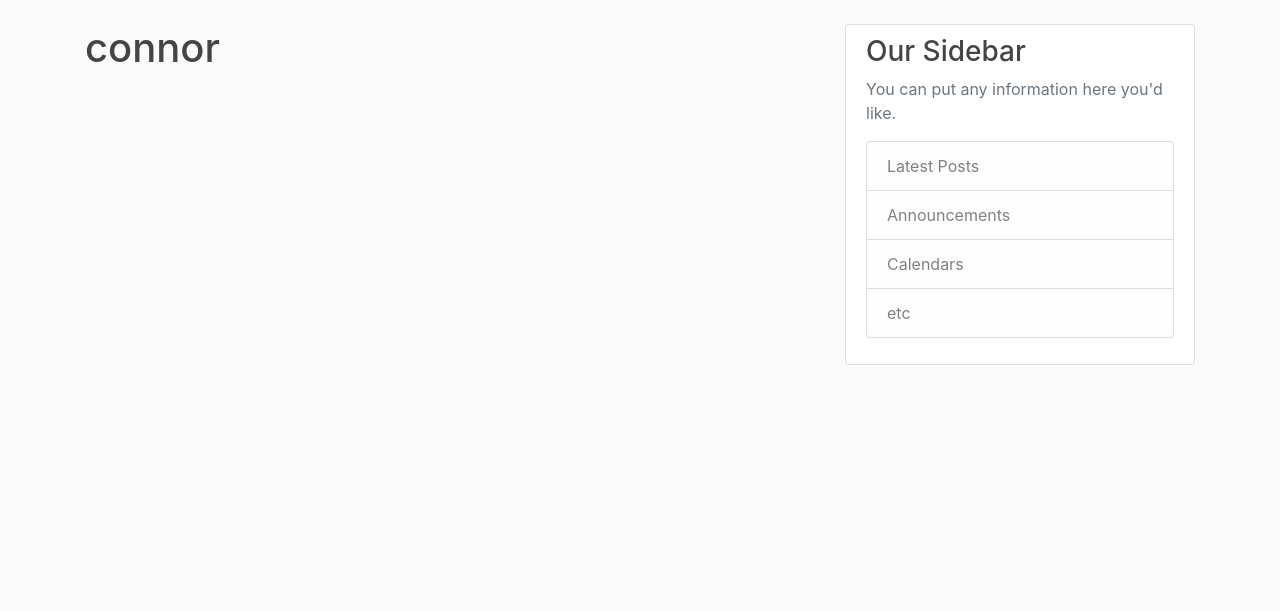
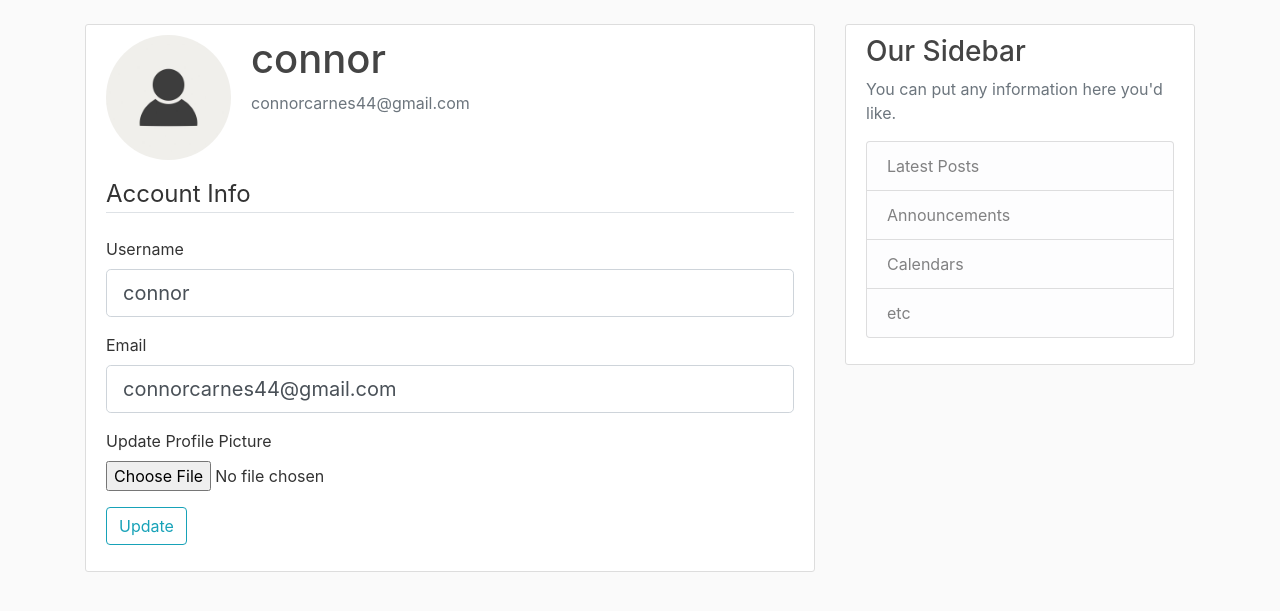
Before and after one commit to connorcarnes/flask1, a Flask app: page /account in a window 1280 px wide. Shown: the part 56-667 px from the top of the page. Run offline with Flask 2, Linux system fonts and the light colour scheme; a user stored in the database is signed in; some libraries are stand-ins or nearby versions.

Commit message:
started account page, vid7@27:04

```diff
--- a/flask1/forms.py
+++ b/flask1/forms.py
@@ -1,4 +1,6 @@
 from flask_wtf import FlaskForm
+from flask_wtf.file import FileField, FileAllowed
+from flask_login import current_user
 from wtforms import StringField, PasswordField, SubmitField, BooleanField
 from wtforms.validators import DataRequired, Length, Email, EqualTo, ValidationError
 from flask1.models import User
@@ -30,3 +32,23 @@ class LoginForm(FlaskForm):
     password = PasswordField('Password', validators=[DataRequired()])
     remember = BooleanField('Remember Me')
     submit = SubmitField('Login')
+
+class UpdateAccountForm(FlaskForm):
+    username = StringField('Username',
+                            validators=[DataRequired(), Length(min=2, max=20)])
+    email = StringField('Email',
+                        validators=[DataRequired(), Email()])
+    picture = FileField('Update Profile Picture', validators =[FileAllowed(['jpg', 'png'])])
+    submit = SubmitField('Update')
+
+    def validate_username(self, username):
+        if username.data != current_user.username:
+            user = User.query.filter_by(username=username.data).first()
+            if user:
+                raise ValidationError('That username is taken. Please choose a different one.')
+
+    def validate_email(self, email):
+        if email.data != current_user.email:
+            user = User.query.filter_by(email=email.data).first()
+            if user:
+                raise ValidationError('That email is taken. Please choose a different one.')
--- a/flask1/models.py
+++ b/flask1/models.py
@@ -1,6 +1,7 @@
 from datetime import datetime
 from flask1 import db, login_manager
 from flask_login import UserMixin
+
 
 @login_manager.user_loader
 def load_user(user_id):
--- a/flask1/routes.py
+++ b/flask1/routes.py
@@ -1,6 +1,6 @@
 from flask import render_template, url_for, flash, redirect, request
 from flask1 import app, db, bcrypt
-from flask1.forms import RegistrationForm, LoginForm
+from flask1.forms import RegistrationForm, LoginForm, UpdateAccountForm
 from flask1.models import User, Post
 from flask_login import login_user, current_user, logout_user, login_required
 
@@ -32,6 +32,7 @@ def home():
 def about():
     return render_template('about.html', title='About')
 
+
 @app.route("/register", methods=['GET', 'POST'])
 def register():
     if current_user.is_authenticated:
@@ -45,6 +46,7 @@ def register():
         flash('Your account has been created! You are now able to log in.', 'success')
         return redirect(url_for('login'))
     return render_template('register.html', title='Register', form=form)
+
 
 @app.route("/login", methods=['GET', 'POST'])
 def login():
@@ -61,12 +63,26 @@ def login():
             flash('Login Unsuccessful. Please check email and password', 'danger')
     return render_template('login.html', title='Login', form=form)
 
+
 @app.route("/logout")
 def logout():
     logout_user()
     return redirect(url_for('home'))
 
-@app.route("/account")
+
+@app.route("/account", methods=['GET', 'POST'])
 @login_required
 def account():
-        return render_template('account.html', title='Account')
+    form = UpdateAccountForm()
+    if form.validate_on_submit():
+        current_user.username = form.username.data
+        current_user.email = form.email.data
+        db.session.commit()
+        flash('Your account has been updated!', 'success')
+        return redirect(url_for('account'))
+    elif request.method == 'GET':
+        form.username.data = current_user.username
+        form.email.data = current_user.email
+    image_file = url_for('static', filename='profile_pics/' + current_user.image_file)
+    return render_template('account.html', title='Account',
+                            image_file=image_file, form=form)
--- a/flask1/templates/account.html
+++ b/flask1/templates/account.html
@@ -1,4 +1,56 @@
-{% extends "layout.html" %}
+ {% extends "layout.html" %}
 {% block content %}
-    <h1>{{ current_user.username }}</h1>
+    <div class="content-section">
+      <div class="media">
+        <img class="rounded-circle account-img" src="{{ image_file }}">
+        <div class="media-body">
+          <h2 class="account-heading">{{  current_user.username }}</h2>
+          <p class="text-secondary">{{  current_user.email }}</p>
+        </div>
+      </div>
+        <form method="POST" action="" enctype="multipart/form-data">
+            {{ form.hidden_tag() }}
+            <fieldset clas="form-group">
+                <legend class="border-bottom mb-4">Account Info</legend>
+                <div class="form-group">
+                    {{ form.username.label(class="form-control-label") }}
+                    {% if form.username.errors %}
+                        {{ form.username(class="form-control form-control-lg is-invalid") }}
+                        <div class="invalid-feedback">
+                            {% for error in form.username.errors %}
+                                <span>{{ error }}</span>
+                            {% endfor %}
+                        </div>
+                    {% else %}
+                        {{ form.username(class="form-control form-control-lg") }}
+                    {% endif %}
+                </div>
+                <div class="form-group">
+                    {{ form.email.label(class="form-control-label") }}
+                    {% if form.email.errors %}
+                        {{ form.email(class="form-control form-control-lg is-invalid") }}
+                        <div class="invalid-feedback">
+                            {% for error in form.email.errors %}
+                                <span>{{ error }}</span>
+                            {% endfor %}
+                        </div>
+                    {% else %}
+                        {{ form.email(class="form-control form-control-lg") }}
+                    {% endif %}
+                </div>
+                <div class="form-group">
+                    {{ form.picture.label() }}
+                    {{ form.picture(class="form-control-file") }}
+                    {%  if form.picture.errors %}
+                        {% for error in form.picture.errors %}
+                            <span class="text-danger">{{ error }}</span></br>
+                        {% endfor %}
+                    {% endif %}
+                </div>
+            </fieldset>
+            <div class="form-group">
+                {{  form.submit(class="btn btn-outline-info") }}
+            </div>
+        </form>
+    </div>
 {% endblock content %}
```
Also changed, not shown: flask1/site.db, flask1/static/profile_pics/default.jpg (added).
